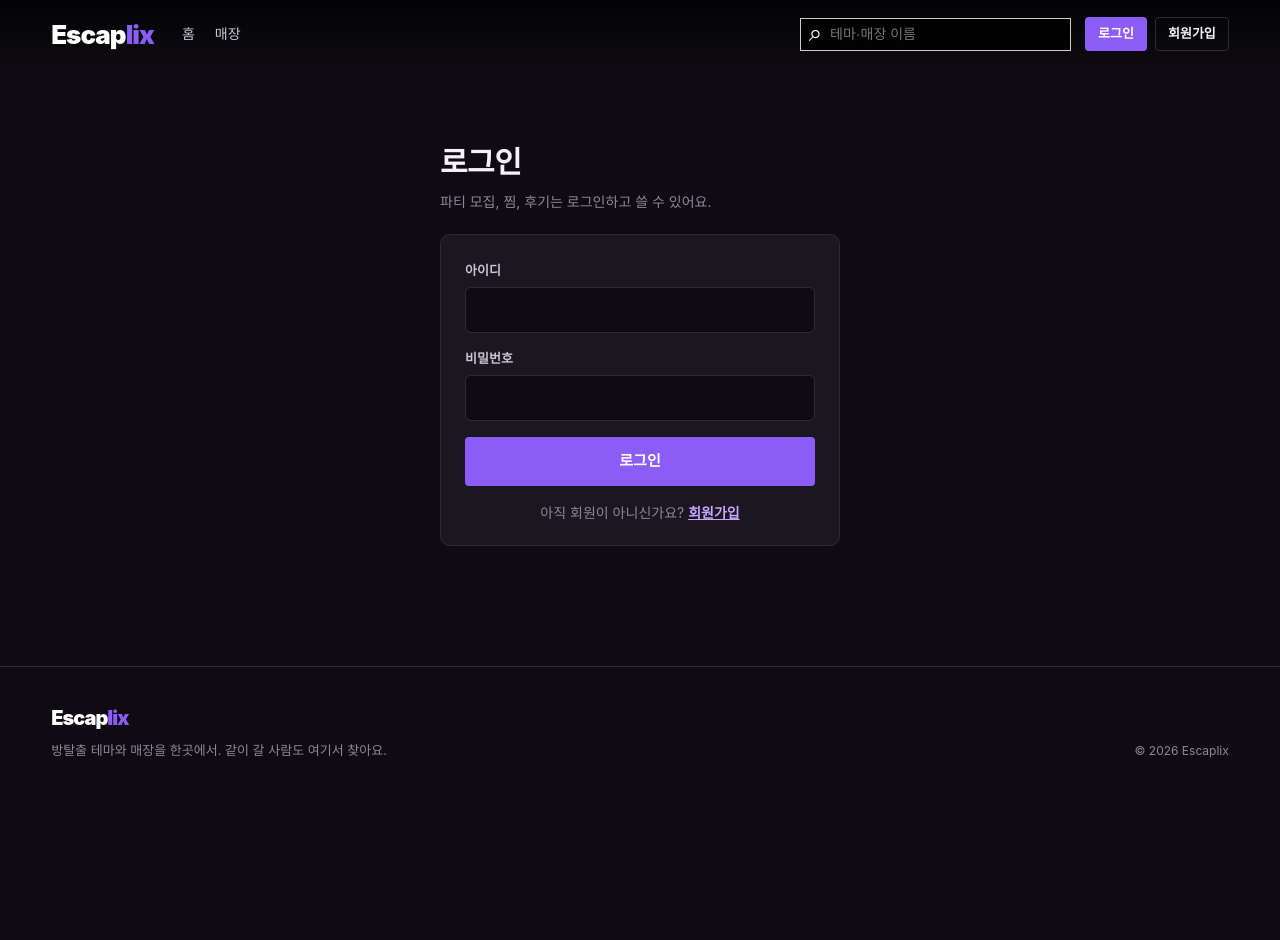
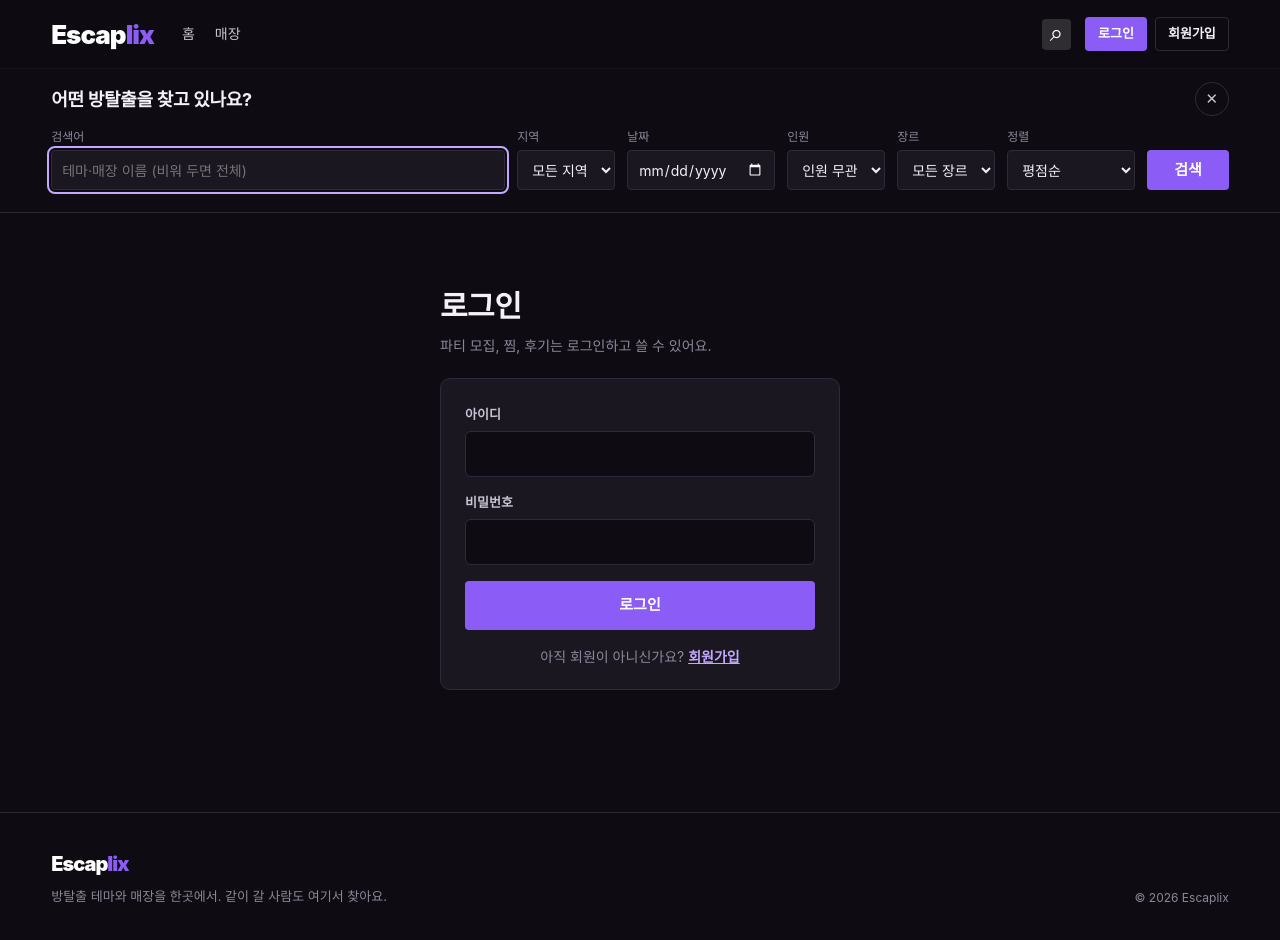
Before and after one commit to songheehee/escaplix-frontend-repository, a plain HTML site: page pages/member/login.html in a window 1280 px wide. Both pictures are taken after a click on the button "상세 검색 열기". Before the commit the page ends 808 px from the top, so only its background shows below. Drawn offline with Linux system fonts and the light colour scheme; no server answers.

Commit message:
feat: 돋보기를 누르면 헤더 아래가 열리는 상세 검색 패널
- 처음엔 돋보기만 보이고, 누르면 헤더와 추천 배너 사이가 펼쳐지며 검색어·지역·날짜·인원·장르·정렬 칸이 나옴
- 검색어 없이 조건만으로도 검색 가능 (빈 칸은 주소에서 빼고 sort 는 남겨 메인 결과 화면으로)
- 메인 검색 결과 화면에서는 패널 대신 기존 조건 막대의 검색어 칸으로 이동
- ✕·Esc·돋보기 다시 누르기로 닫힘, 뒤로가기로 돌아오면 닫힌 상태
- 다른 화면에서도 같은 패널이 열리고 본문 윗여백을 줄여 겹치지 않게

Co-Authored-By: Claude Opus 5.5 <noreply@anthropic.com>

```diff
--- a/css/common.css
+++ b/css/common.css
@@ -109,11 +109,35 @@ button { font: inherit; }
 }
 .topbar-admin .logo-role { background: var(--gold); }
 
-.top-search { display: flex; align-items: center; border: 1px solid transparent; transition: border-color .2s, background .2s; }
-.top-search input { width: 0; padding: 0; border: 0; background: transparent; color: #fff; font-size: 14px; transition: width .3s, padding .3s; outline: none; }
-.top-search.open { border-color: rgba(255,255,255,.8); background: rgba(0,0,0,.75); }
-.top-search.open input { width: min(240px, 42vw); padding: 7px 8px 7px 0; }
-.top-search-btn { background: none; border: 0; color: #fff; font-size: 24px; line-height: 1; padding: 2px 8px 5px; cursor: pointer; }
+.top-search-btn { background: none; border: 0; color: #fff; font-size: 24px; line-height: 1; padding: 2px 8px 5px; cursor: pointer; border-radius: 4px; transition: background .2s; }
+.top-search-btn[aria-expanded="true"] { background: rgba(255,255,255,.14); }
+
+/* 상세 검색 패널: 헤더 바로 아래에서 아래로 열림 (메인이면 헤더와 추천 배너 사이) */
+.sp { display: grid; grid-template-rows: 0fr; transition: grid-template-rows .35s ease; background: var(--bg); }
+.sp.open { grid-template-rows: 1fr; }
+.sp-clip { min-height: 0; overflow: hidden; }
+.sp-form {
+  max-width: 1800px; margin: 0 auto; padding: calc(var(--topbar-h) + 14px) var(--gutter) 22px;
+  opacity: 0; transform: translateY(-8px); transition: opacity .3s, transform .35s;
+}
+.sp.open .sp-form { opacity: 1; transform: none; }
+.sp.open { box-shadow: 0 1px 0 var(--line); }
+.sp-head { display: flex; align-items: center; justify-content: space-between; gap: 12px; margin-bottom: 12px; }
+.sp-title { margin: 0; font-size: 18px; letter-spacing: -.3px; }
+.sp-close { width: 34px; height: 34px; flex: 0 0 auto; border: 1px solid var(--line); border-radius: 50%; background: none; color: var(--ink2); cursor: pointer; }
+.sp-close:hover { color: #fff; border-color: var(--muted); }
+.sp-fields { display: flex; flex-wrap: wrap; gap: 10px 12px; align-items: flex-end; }
+.sp-field { display: flex; flex-direction: column; gap: 4px; font-size: 12px; color: var(--muted); }
+.sp-field input, .sp-field select {
+  height: 40px; padding: 0 10px; border-radius: 4px; border: 1px solid var(--line);
+  background: var(--surface); color: var(--ink); font: inherit; font-size: 14px; color-scheme: dark;
+}
+.sp-kw { flex: 1 1 260px; }
+.sp-kw input { width: 100%; }
+.sp-go { height: 40px; padding: 0 26px; }
+/* 패널이 열리면 패널이 헤더 높이만큼 비워 두므로 본문 윗여백은 줄인다 */
+.page { transition: padding-top .35s ease; }
+.sp-open .page { padding-top: 24px; }
 
 .profile { position: relative; }
 .profile-btn { display: flex; align-items: center; gap: 6px; background: none; border: 0; color: #fff; cursor: pointer; padding: 4px; }
@@ -141,9 +165,12 @@ button { font: inherit; }
   }
   .topnav.open ul { display: flex; }
   .topnav ul a { display: block; padding: 10px 18px; }
+  .sp-field { flex: 1 1 40%; min-width: 0; }
+  .sp-field input, .sp-field select { width: 100%; }
+  .sp-kw { flex-basis: 100%; }
+  .sp-go { flex: 1 1 100%; }
 }
 @media (max-width: 480px) {
-  .top-search.open input { width: 34vw; }
   .logo { font-size: 18px; }
 }
 
--- a/js/common/header.js
+++ b/js/common/header.js
@@ -89,37 +89,129 @@
   });
 
   // 스크롤하면 바 배경이 진해짐
-  function onScroll() { header.classList.toggle("solid", window.scrollY > 10); }
+  function onScroll() { header.classList.toggle("solid", window.scrollY > 10 || document.body.classList.contains("sp-open")); }
   window.addEventListener("scroll", onScroll, { passive: true });
   onScroll();
 
   // ---------- 검색 (손님·비회원) ----------
-  // 돋보기를 누르면 칸이 펼쳐짐 → 엔터 → 메인 결과 화면 (B-1 keyword)
+  // 처음엔 돋보기만. 누르면 헤더 바로 아래(메인이면 헤더와 추천 배너 사이)가 열리면서 상세 검색 칸이 나온다
+  //   검색 → 메인 결과 화면 (B-1: keyword·area·date·people·genreId·sort)
+  //   메인 검색 결과 화면은 조건 막대가 이미 있으니 패널 대신 그 막대의 검색어 칸으로 보낸다
   function searchBox() {
-    const form = el("form", "top-search");
+    const btn = el("button", "top-search-btn", "⌕");
+    btn.type = "button";
+    btn.setAttribute("aria-label", "상세 검색 열기");
+    btn.setAttribute("aria-expanded", "false");
+    btn.setAttribute("aria-controls", "search-panel");
+    let panel = null;
+
+    btn.addEventListener("click", function () {
+      const bar = document.querySelector(".filter-bar .fb-keyword");
+      if (bar) { window.scrollTo({ top: 0, behavior: "smooth" }); bar.focus({ preventScroll: true }); return; }
+      if (!panel) panel = searchPanel(btn);
+      panel.toggle();
+    });
+    return btn;
+  }
+
+  function searchPanel(btn) {
+    const box = el("section", "sp");
+    box.id = "search-panel";
+    box.setAttribute("aria-label", "상세 검색");
+    box.inert = true;
+    const clip = el("div", "sp-clip");
+    const form = el("form", "sp-form");
     form.action = Routes.url("home");
     form.setAttribute("role", "search");
-    const btn = el("button", "top-search-btn", "⌕");
-    btn.type = "button";
-    btn.setAttribute("aria-label", "검색 열기");
-    const input = el("input");
-    input.type = "search";
-    input.name = "keyword";
-    input.placeholder = "테마·매장 이름";
-    input.setAttribute("aria-label", "테마·매장 검색");
-    input.value = (Routes.isHere("home") && new URLSearchParams(location.search).get("keyword")) || "";
-    if (input.value) form.classList.add("open");
-    btn.addEventListener("click", function () {
-      if (form.classList.contains("open") && input.value.trim()) { form.requestSubmit(); return; }
-      form.classList.add("open");
-      input.focus();
+
+    const head = el("div", "sp-head");
+    head.append(el("h2", "sp-title", "어떤 방탈출을 찾고 있나요?"));
+    const close = el("button", "sp-close", "✕");
+    close.type = "button";
+    close.setAttribute("aria-label", "상세 검색 닫기");
+    head.append(close);
+    form.append(head);
+
+    const fields = el("div", "sp-fields");
+    const kw = el("input");
+    kw.type = "search";
+    kw.name = "keyword";
+    kw.maxLength = 50;
+    kw.placeholder = "테마·매장 이름 (비워 두면 전체)";
+    fields.append(field("검색어", kw, "sp-kw"));
+
+    const area = select("area", [["", "모든 지역"]]);
+    fields.append(field("지역", area));
+    const date = el("input");
+    date.type = "date";
+    date.name = "date";
+    date.min = UI.today();
+    fields.append(field("날짜", date));
+    const ppl = select("people", [["", "인원 무관"]].concat([2, 3, 4, 5, 6, 7, 8].map(function (n) { return [String(n), n + "명"]; })));
+    fields.append(field("인원", ppl));
+    const genre = select("genreId", [["", "모든 장르"]]);
+    fields.append(field("장르", genre));
+    const sort = select("sort", [["rate", "평점순"], ["popular", "이번 주 인기순"], ["new", "최신순"]]);
+    fields.append(field("정렬", sort));
+
+    const go = el("button", "btn btn-accent sp-go", "검색");
+    go.type = "submit";
+    fields.append(go);
+    form.append(fields);
+    clip.append(form);
+    box.append(clip);
+    header.after(box);
+
+    // 지역·장르 목록은 처음 열 때 한 번만 (실패하면 "모든 ○○"만 남음)
+    api.get("/api/areas").then(function (list) {
+      list.forEach(function (a) { area.append(option(a, a)); });
+    }).catch(function () { /* 지역 없이 */ });
+    api.get("/api/genres").then(function (list) {
+      list.forEach(function (g) { genre.append(option(String(g.genreId), g.name)); });
+    }).catch(function () { /* 장르 없이 */ });
+
+    form.addEventListener("submit", function () {
+      // 빈 칸은 주소에 안 붙임. sort 는 남겨서 조건이 하나도 없어도 메인이 "검색 결과 화면"이 되게
+      kw.value = kw.value.trim();
+      Array.from(form.elements).forEach(function (x) { if (x.name && x.name !== "sort" && !x.value) x.disabled = true; });
     });
-    input.addEventListener("blur", function () { if (!input.value.trim()) form.classList.remove("open"); });
-    form.addEventListener("submit", function (e) {
-      if (!input.value.trim()) { e.preventDefault(); input.focus(); }
+    // 뒤로가기로 돌아왔을 때: 끈 칸을 다시 켜고, 패널은 닫힌 상태로
+    window.addEventListener("pageshow", function (e) {
+      Array.from(form.elements).forEach(function (x) { x.disabled = false; });
+      if (e.persisted && opened) set(false);
     });
-    form.append(btn, input);
-    return form;
+
+    close.addEventListener("click", function () { set(false); btn.focus(); });
+    box.addEventListener("keydown", function (e) { if (e.key === "Escape") { set(false); btn.focus(); } });
+
+    let opened = false;
+    function set(v) {
+      opened = v;
+      box.classList.toggle("open", v);
+      box.inert = !v;
+      document.body.classList.toggle("sp-open", v);
+      btn.setAttribute("aria-expanded", String(v));
+      btn.setAttribute("aria-label", v ? "상세 검색 닫기" : "상세 검색 열기");
+      onScroll();
+      if (v) {
+        window.scrollTo({ top: 0, behavior: "smooth" });
+        kw.focus({ preventScroll: true });
+      }
+    }
+    return { toggle: function () { set(!opened); } };
+
+    function field(label, control, cls) {
+      const l = el("label", "sp-field" + (cls ? " " + cls : ""));
+      l.append(el("span", null, label), control);
+      return l;
+    }
+    function option(v, t) { const o = el("option", null, t); o.value = v; return o; }
+    function select(name, opts) {
+      const s = el("select");
+      s.name = name;
+      opts.forEach(function (o) { s.append(option(o[0], o[1])); });
+      return s;
+    }
   }
 
   // ---------- 비회원: 로그인 · 회원가입 ----------
```
